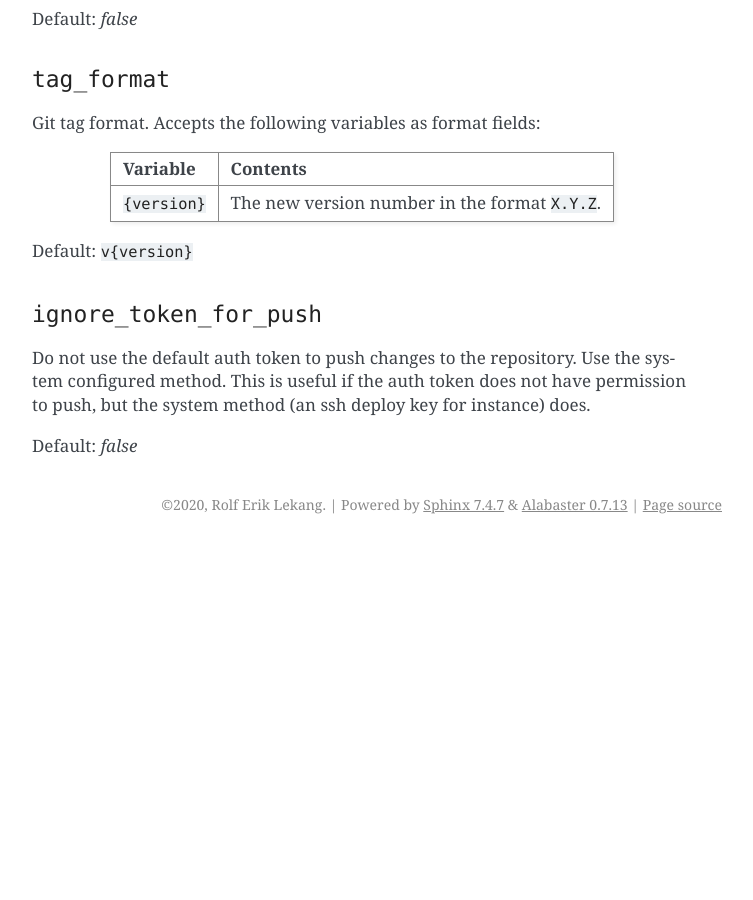
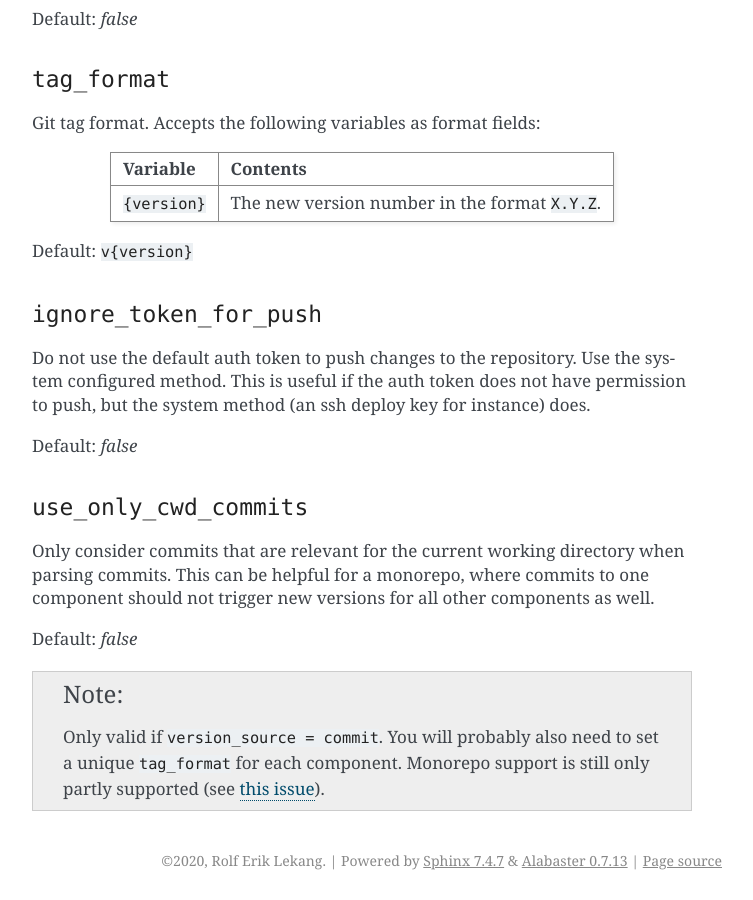
Before and after one commit to python-semantic-release/python-semantic-release, a Sphinx documentation site: the page built from docs/configuration.rst, in a window 1280 px wide and 900 px high, scrolled down 10781 px. Shown: the whole window, without its empty margins (388-1141 px from the left). Built offline with Sphinx 7.4.7, drawn with Linux system fonts in a browser that asks for light colours; pages that are not in the unit, such as notebooks, are missing from menus; before the commit the page ends 11325 px from its top, so only the background shows below that.

Commit message:
feat: add option to only parse commits for current working directory
When running the application from a sub-directory in the VCS, the option
use_only_cwd_commits will filter out commits that does not changes the
current working directory, similar to running commands like
`git log -- .` in a sub-directory.

```diff
--- a/docs/automatic-releases/github-actions.rst
+++ b/docs/automatic-releases/github-actions.rst
@@ -104,7 +104,9 @@ multiple projects.
        repository_password: ${{ secrets.PYPI_TOKEN }}
 
 .. note::
-  The release notes posted to GitHub will not currently distinguish which
-  project they are from (see `this issue`_).
+  There is only partly support for monorepo (see `this issue`_).
+  In order to use this action, you should at least configure (in each project):
+  ``use_only_cwd_commits = true`` and a unique ``tag_format``.
+  Only ``version_source = commit`` (default) is supported.
 
 .. _this issue: https://github.com/python-semantic-release/python-semantic-release/issues/168
--- a/docs/configuration.rst
+++ b/docs/configuration.rst
@@ -561,3 +561,20 @@ This is useful if the auth token does not have permission to push, but the syste
 (an ssh deploy key for instance) does.
 
 Default: `false`
+
+.. _config-use_only_cwd_commits:
+
+``use_only_cwd_commits``
+------------------------
+Only consider commits that are relevant for the current working directory when parsing commits.
+This can be helpful for a monorepo, where commits to one component should not trigger
+new versions for all other components as well.
+
+Default: `false`
+
+.. note::
+  Only valid if ``version_source = commit``.
+  You will probably also need to set a unique ``tag_format`` for each component.
+  Monorepo support is still only partly supported (see `this issue`_).
+
+.. _this issue: https://github.com/relekang/python-semantic-release/issues/168
```
Also changed, not shown: 3 other files.
